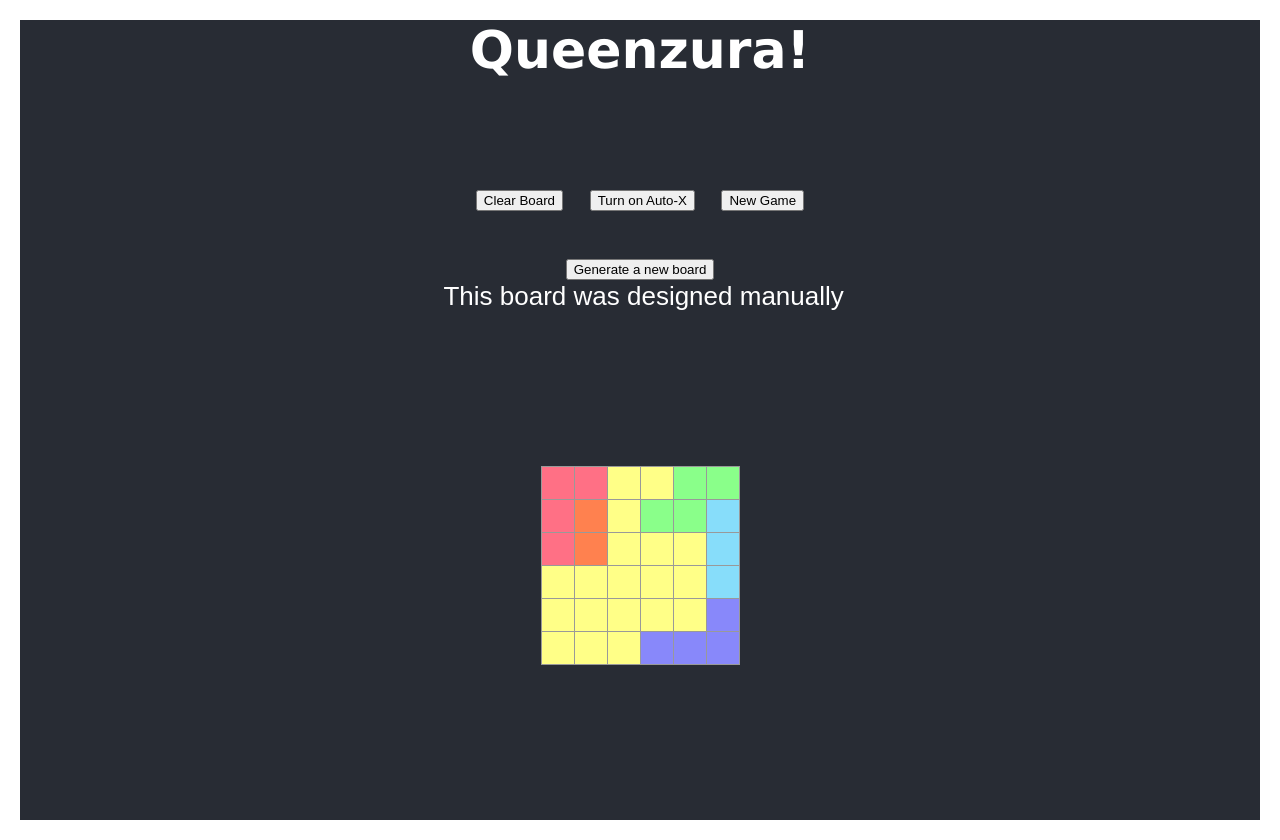
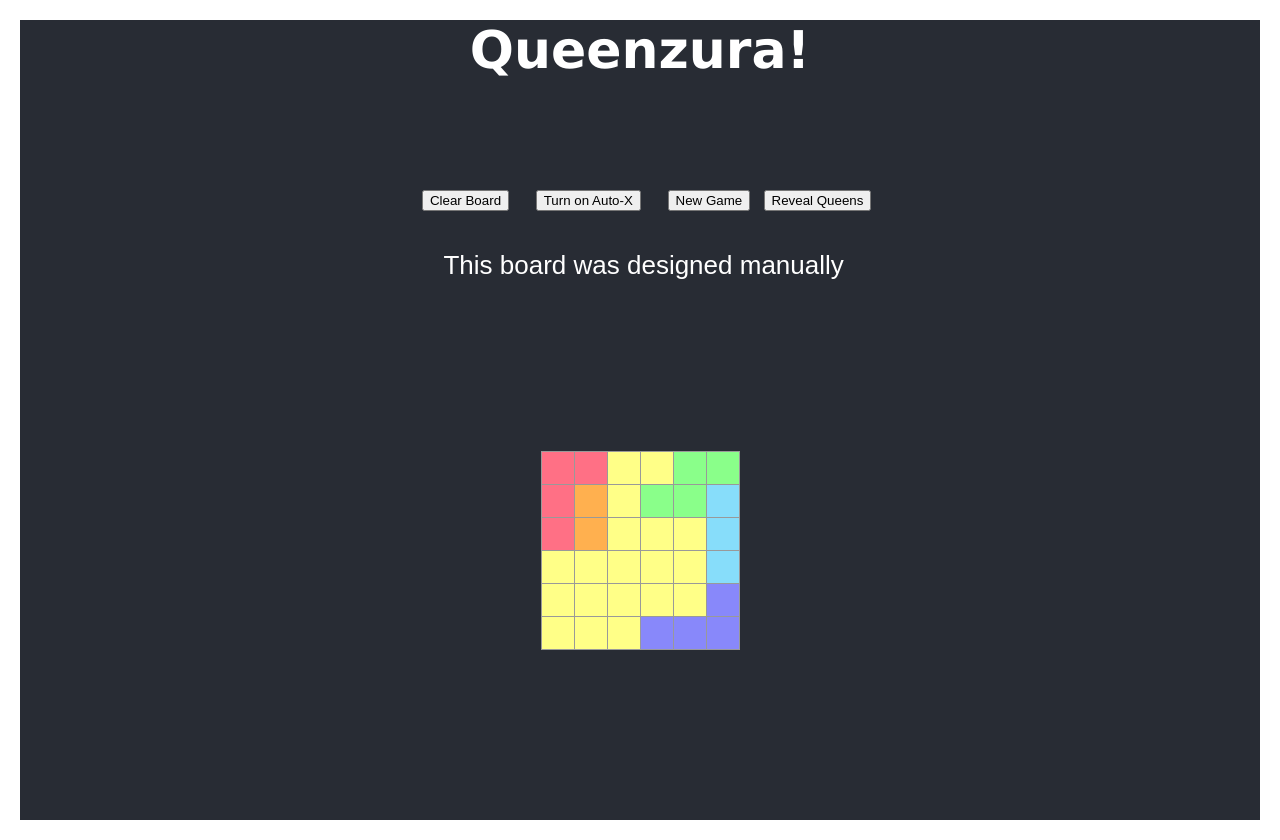
Before and after one commit to BeckyKoz/queenzura, a React (Create React App) app: page / in a window 1280 px wide. Built offline with nearby package versions, Linux system fonts and the light colour scheme.

Commit message:
Create a 'reveal queens' button

```diff
--- a/src/App.js
+++ b/src/App.js
@@ -331,33 +331,23 @@
       madeBy: Makers.MADDY,
     },
 
-];
-  const generatedBoard = [
+  ];
+  const generatedBoard =
     {
       solutionIndexPairs: [
-        {r: 0, c: 2},
-        {r: 1, c: 2},
-        {r: 2, c: 2},
-        {r: 3, c: 2},
-        {r: 4, c: 2},
       ],
       regions: [
-        [, , , , ],
-        [, , , , ],
-        [, , , , ],
-        [, , , , ],
-        [, , , , ],
       ],
-      madeBy: Makers.AUTO,
+     madeBy: Makers.AUTO,
+    };
 
-    }
-  ];
   const [boardChoice, setBoardChoice] = useState(0);
   const [solutionIndexPairs, setSolutionIndexPairs] = useState(allBoards[boardChoice].solutionIndexPairs);
   const [regions, setRegions] = useState(allBoards[boardChoice].regions);
   const [boardLength, setBoardLength] = useState(allBoards[boardChoice].regions.length);
   const [squares, setSquares] = useState(generateEmptyBoard(boardLength));
   const [autoXisOn, setAutoXisOn] = useState(false);
+  const [revealQueensIsOn, setRevealQueensIsOn] = useState(false);
   const [winner, setWinner] = useState(false);
 
   useEffect (() => {
@@ -394,40 +384,6 @@
   function generateRandomIndex(boardLen) {
     let ind = Math.floor(Math.random() * boardLen);
     return ind;
-  }
-
-  function generateQueens(boardLen) { // boardlength
-    let queens = [];
-    for (let i = 0; i < boardLen; i++) {
-      queens.push([]);
-      for (let j = 0; j < boardLen; j++) {
-        queens[i].push(0);
-      }
-    }
-    for (let row of queens) {
-      console.log(row);
-    }
-    // return queens;
-
-
-    // find empty spot, get random index, put in a queen
-    // calculate auto-x-es
-    // repeat boardLen times
-    // if no remaining spaces, restart and try again
-    let queenCount = 0;
-    for (let i = 0; i < boardLen; i++) {
-      let ind = generateRandomIndex(boardLen);
-      if (queens[i][ind] === 0) { // find empty spot
-          queens[i][ind] = Values.QUEEN;
-          // calculate auto-x-es
-          queenCount += 1;
-          addAutoX(i, ind, queens);
-      };
-      console.log(queenCount);
-      for (let row of queens) {
-        console.log(row);
-      }
-    };
   }
 
   // helper function to implement automatic X's when adding a queen
@@ -496,6 +452,15 @@
     };
   };
 
+  function revealQueens(nextSquares) {
+    for (let queen of solutionIndexPairs) {
+      let row = queen.r;
+      let col = queen.c;
+      nextSquares[row][col] = Values.QUEEN;
+    }
+    setSquares(nextSquares);
+  }
+
   function copySquaresState(squares) {
     const nextSquares = [];
     for (let row of squares) {
@@ -507,7 +472,7 @@
   function handleAutoXButton() {
     const nextSquares = copySquaresState(squares);
 
-    const newAutoX = !autoXisOn; // this is the copy of state
+    const newAutoX = !autoXisOn; // this is the copy of the new state
     setAutoXisOn(newAutoX);
 
     if (newAutoX === false) {
@@ -520,13 +485,28 @@
   };
 
   function handleNewGameButton() {
+    setRevealQueensIsOn(false);
     selectBoard();
   };
 
   function handleGenerateBoardButton() {
+    setRevealQueensIsOn(false);
     generateBoard();
-    generateQueens(boardLength);
-    // alert("generate");
+  }
+
+  function handleRevealQueensButton() {
+    const nextSquares = copySquaresState(squares);
+
+    const newRevealQueensIsOn = !revealQueensIsOn; // this is the copy of state
+    setRevealQueensIsOn(newRevealQueensIsOn);
+
+    if (newRevealQueensIsOn === false) {
+      selectBoard();
+    } else {
+      revealQueens(nextSquares);
+    };
+    setSquares(nextSquares);
+    return;
   }
 
   function handleClick(r, c) {
@@ -601,6 +581,17 @@
     )
   };
 
+  function RevealQueensButton() {
+    return (
+      <button
+        className={'reveal'}
+        onClick={() => handleRevealQueensButton()}>
+          {!revealQueensIsOn ? "Reveal Queens" : "Click 'New Game' to play again!"}
+      </button>
+    )
+  };
+
+
   function GenerateBoardButton() {
     return (
       <button
@@ -629,9 +620,10 @@
         <ClearButton />
         <AutoXButton />
         <NewGameButton />
-      </div>
-      <div className="generate">
-        <GenerateBoardButton />
+        {/* <GenerateBoardButton /> */}
+        {!revealQueensIsOn && <RevealQueensButton />}
+
+
       </div>
       <div className="madeBy">&nbsp;{"This board was " + allBoards[boardChoice].madeBy}</div>
 
--- a/src/index.css
+++ b/src/index.css
@@ -95,7 +95,7 @@
 }
 
 .region2 {
-  background-color: rgb(255, 129, 79);
+  background-color: rgb(255, 176, 79);
 }
 
 .region3 {
@@ -130,7 +130,9 @@
   background-color: rgb(255, 186, 68);
 }
 
-
+.region11 {
+  background-color: rgb(68, 239, 255);
+}
 
 .status {
   margin-bottom: 10px;
```
Also changed, not shown: src/generate.js (+3 -4 lines).
